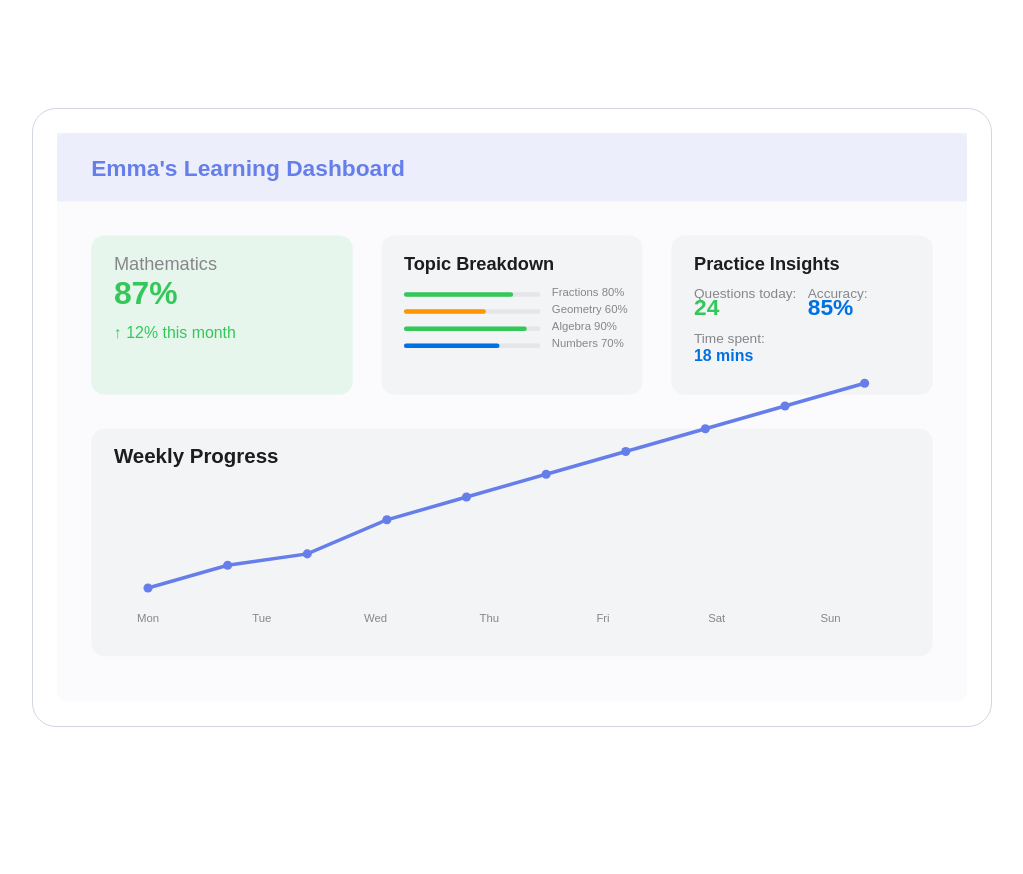
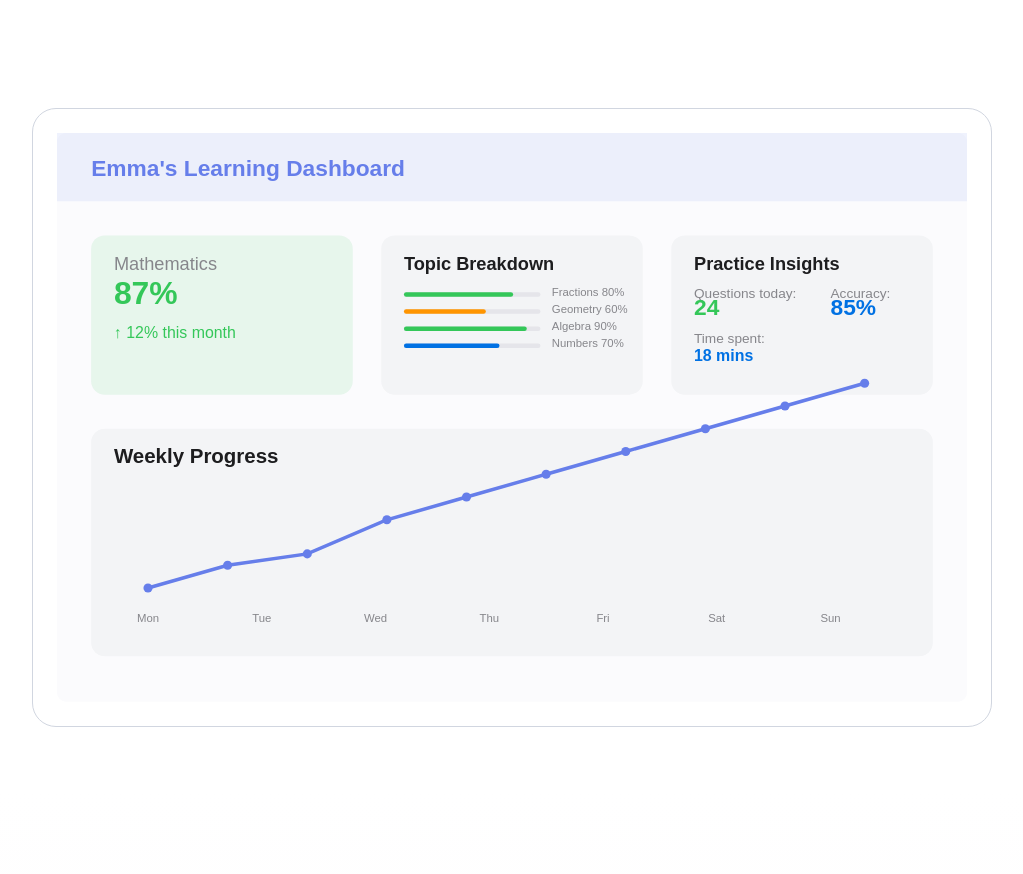
Before and after one commit to yasirmir1/kudos-ai, a React (Vite) app: page / in a window 1280 px wide. Shown: the part 540-1414 px from the top of the page, without its empty margins (128-1151 px from the left). Built offline with nearby package versions, Linux system fonts and the light colour scheme.

Commit message:
Fix overlapping text in dashboard

```diff
--- a/src/pages/Index.tsx
+++ b/src/pages/Index.tsx
@@ -159,8 +159,8 @@ const Index = () => {
               <text x="560" y="145" fontFamily="Arial" fontSize="12" fill="#86868B">Questions today:</text>
               <text x="560" y="160" fontFamily="Arial" fontSize="20" fontWeight="600" fill="#34C759">24</text>
 
-              <text x="660" y="145" fontFamily="Arial" fontSize="12" fill="#86868B">Accuracy:</text>
-              <text x="660" y="160" fontFamily="Arial" fontSize="20" fontWeight="600" fill="#0071E3">85%</text>
+              <text x="680" y="145" fontFamily="Arial" fontSize="12" fill="#86868B">Accuracy:</text>
+              <text x="680" y="160" fontFamily="Arial" fontSize="20" fontWeight="600" fill="#0071E3">85%</text>
 
               <text x="560" y="185" fontFamily="Arial" fontSize="12" fill="#86868B">Time spent:</text>
               <text x="560" y="200" fontFamily="Arial" fontSize="14" fontWeight="600" fill="#0071E3">18 mins</text>
```
